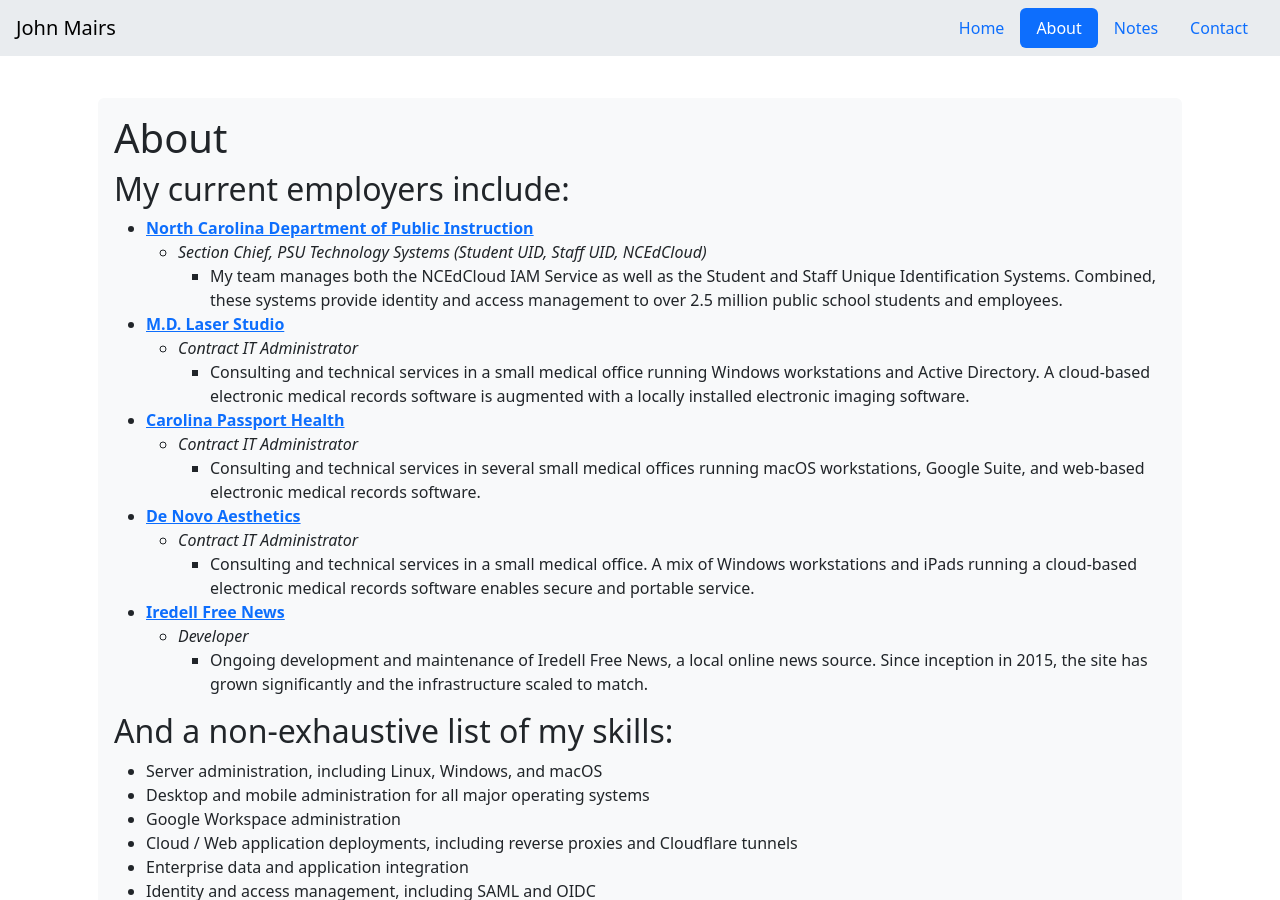
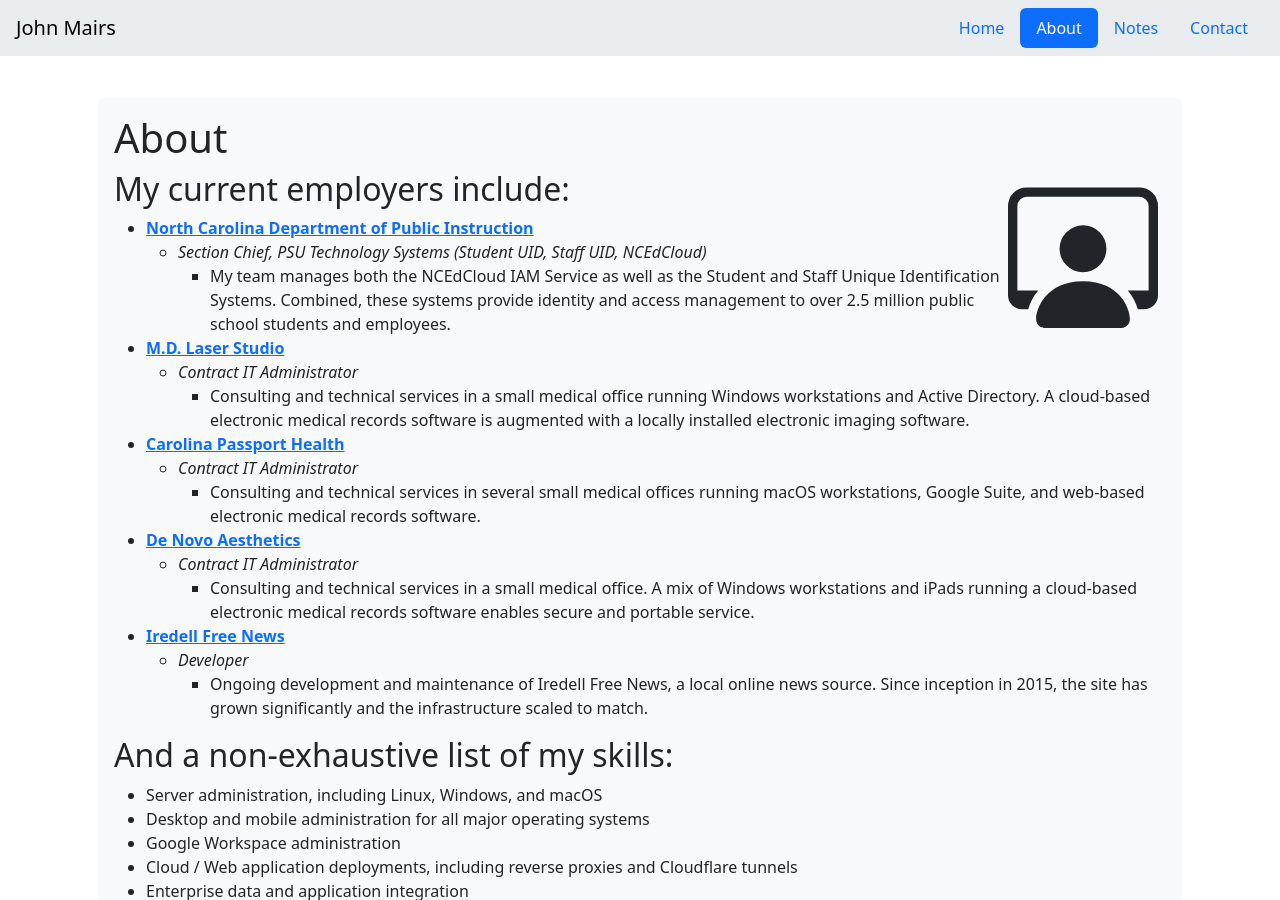
Before and after one commit to jmairs/jmairs.github.io, a Jekyll site: the page built from about.md, in a window 1280 px wide and 900 px high. Built offline with Jekyll 4.4.1, drawn with Linux system fonts in a browser that asks for light colours.

```diff
--- a/about.md
+++ b/about.md
@@ -2,6 +2,10 @@
 layout: page
 title: About
 ---
+<div class="float-end m-2"><svg xmlns="http://www.w3.org/2000/svg" width="150" height="150" fill="currentColor" class="bi bi-person-workspace" viewBox="0 0 16 16">
+  <path d="M4 16s-1 0-1-1 1-4 5-4 5 3 5 4-1 1-1 1zm4-5.95a2.5 2.5 0 1 0 0-5 2.5 2.5 0 0 0 0 5"/>
+  <path d="M2 1a2 2 0 0 0-2 2v9.5A1.5 1.5 0 0 0 1.5 14h.653a5.4 5.4 0 0 1 1.066-2H1V3a1 1 0 0 1 1-1h12a1 1 0 0 1 1 1v9h-2.219c.554.654.89 1.373 1.066 2h.653a1.5 1.5 0 0 0 1.5-1.5V3a2 2 0 0 0-2-2z"/>
+</svg></div>
 
 ## My current employers include:
 
```
Also changed, not shown: contact.md (+3 -0 lines), index.md (+1 -0 lines), assets/images/JM-av-2025-sm.jpeg (added), 5 other files.
